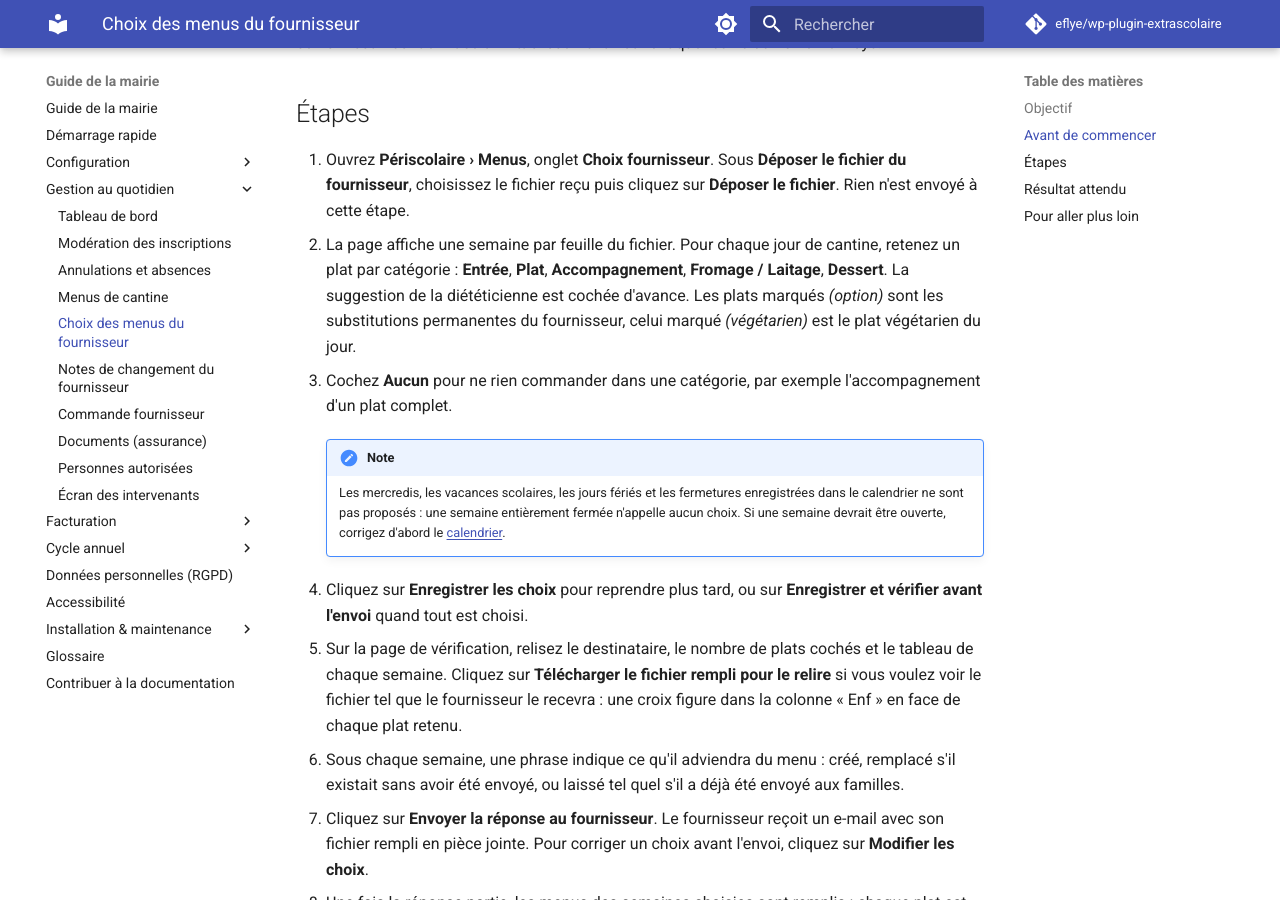
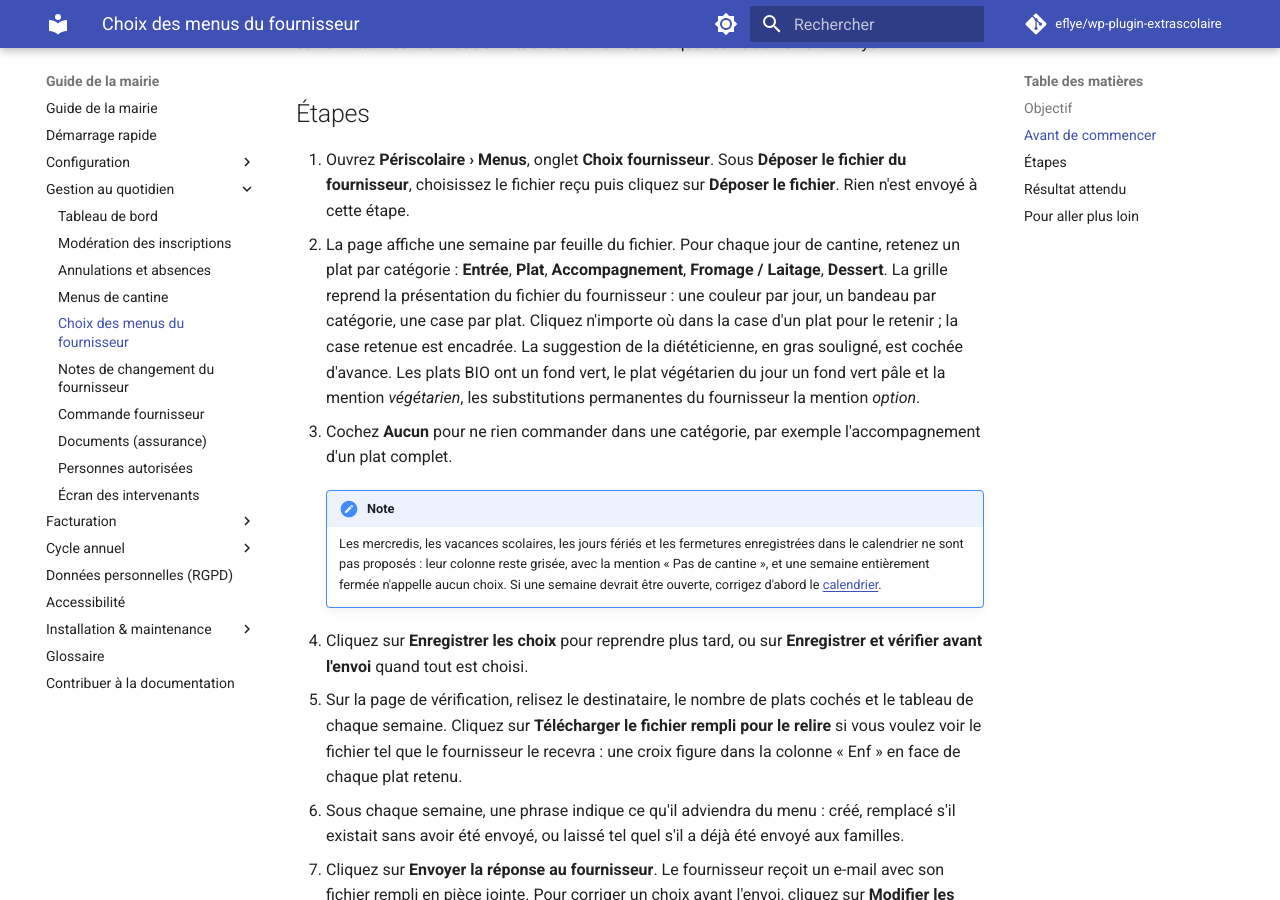
Before and after one commit to eflye/wp-plugin-extrascolaire, an MkDocs documentation site: the page built from documentation/gestion-quotidienne/choix-menus-fournisseur.md, in a window 1280 px wide and 900 px high, scrolled down 493 px. Built offline with MkDocs 1.6.1 and Material for MkDocs 9.7.7, drawn with Linux system fonts in a browser that asks for light colours; comment, search, counter and statistics services are not loaded.

Commit message:
docs(menus): présentation en grille du choix des menus du fournisseur
Co-Authored-By: Claude Fable 5.2 <noreply@anthropic.com>

```diff
--- a/documentation/gestion-quotidienne/choix-menus-fournisseur.md
+++ b/documentation/gestion-quotidienne/choix-menus-fournisseur.md
@@ -11,11 +11,11 @@ Connectez-vous avec un rôle autorisé à gérer la cantine. Enregistrez sur vot
 ## Étapes
 
 1. Ouvrez **Périscolaire › Menus**, onglet **Choix fournisseur**. Sous **Déposer le fichier du fournisseur**, choisissez le fichier reçu puis cliquez sur **Déposer le fichier**. Rien n'est envoyé à cette étape.
-2. La page affiche une semaine par feuille du fichier. Pour chaque jour de cantine, retenez un plat par catégorie : **Entrée**, **Plat**, **Accompagnement**, **Fromage / Laitage**, **Dessert**. La suggestion de la diététicienne est cochée d'avance. Les plats marqués *(option)* sont les substitutions permanentes du fournisseur, celui marqué *(végétarien)* est le plat végétarien du jour.
+2. La page affiche une semaine par feuille du fichier. Pour chaque jour de cantine, retenez un plat par catégorie : **Entrée**, **Plat**, **Accompagnement**, **Fromage / Laitage**, **Dessert**. La grille reprend la présentation du fichier du fournisseur : une couleur par jour, un bandeau par catégorie, une case par plat. Cliquez n'importe où dans la case d'un plat pour le retenir ; la case retenue est encadrée. La suggestion de la diététicienne, en gras souligné, est cochée d'avance. Les plats BIO ont un fond vert, le plat végétarien du jour un fond vert pâle et la mention *végétarien*, les substitutions permanentes du fournisseur la mention *option*.
 3. Cochez **Aucun** pour ne rien commander dans une catégorie, par exemple l'accompagnement d'un plat complet.
 
     !!! note
-        Les mercredis, les vacances scolaires, les jours fériés et les fermetures enregistrées dans le calendrier ne sont pas proposés : une semaine entièrement fermée n'appelle aucun choix. Si une semaine devrait être ouverte, corrigez d'abord le [calendrier](../configuration/calendrier-vacances.md).
+        Les mercredis, les vacances scolaires, les jours fériés et les fermetures enregistrées dans le calendrier ne sont pas proposés : leur colonne reste grisée, avec la mention « Pas de cantine », et une semaine entièrement fermée n'appelle aucun choix. Si une semaine devrait être ouverte, corrigez d'abord le [calendrier](../configuration/calendrier-vacances.md).
 
 4. Cliquez sur **Enregistrer les choix** pour reprendre plus tard, ou sur **Enregistrer et vérifier avant l'envoi** quand tout est choisi.
 5. Sur la page de vérification, relisez le destinataire, le nombre de plats cochés et le tableau de chaque semaine. Cliquez sur **Télécharger le fichier rempli pour le relire** si vous voulez voir le fichier tel que le fournisseur le recevra : une croix figure dans la colonne « Enf » en face de chaque plat retenu.
```
